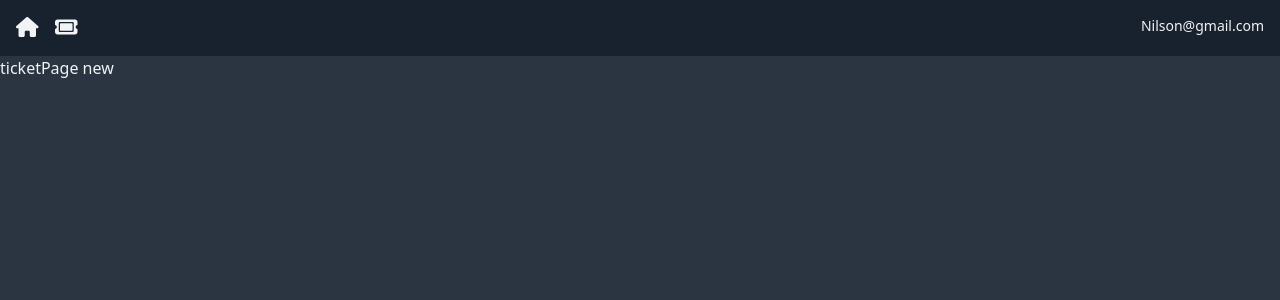
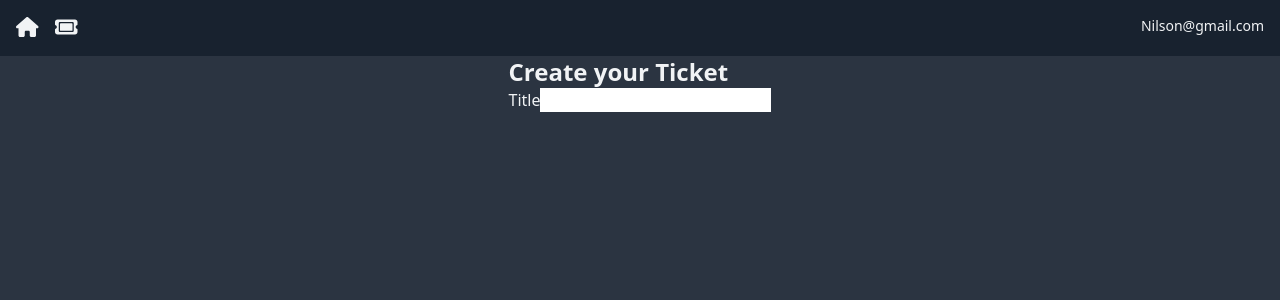
Before and after one commit to Nilson-Marques/Ticket-app, a Next.js app: page /TicketPage/new in a window 1280 px wide. Shown: the top 300 px of the page. Built offline with nearby package versions, Linux system fonts and the light colour scheme.

Commit message:
ticket.form

```diff
--- a/app/(components)/TicketForm.js
+++ b/app/(components)/TicketForm.js
@@ -6,6 +6,17 @@ import React, { useState} from "react";
 
 const TicketForm = () => {
 
+
+    const handleChange = (e) =>{
+        const value = e.target.value;
+        const name = e.target.name;
+
+        setFormData((prevState) => ({
+            ...prevState,
+            [name]: value,
+        }))
+    }
+
     const startTicketData = {
         title:"",
         description:"",
@@ -13,13 +24,19 @@ const TicketForm = () => {
         progress: 0,
         catagory: "not started",
         category: "Hardware problem",
+
+
     };
 
     const [formData, setFormData] = useState (startTicketData)
 
     return (
-    <div>
-
+    <div className="flex justify-center">
+        <form>
+      <h3>Create your Ticket</h3>
+      <label>Title</label>
+      <input id="title" name="title" type="text" onChange={handleChange} require={true} value={formData.title}/>
+      </form>
     </div>
   )
 }
--- a/app/TicketPage/[id]/page.jsx
+++ b/app/TicketPage/[id]/page.jsx
@@ -1,9 +1,10 @@
+import TicketForm from "@/app/(components)/TicketForm"
 
 
 const TicketPage = ({params}) => {
   return (
     <div>
-      ticketPage {params.id}
+      <TicketForm/>
     </div>
   )
 }
```
